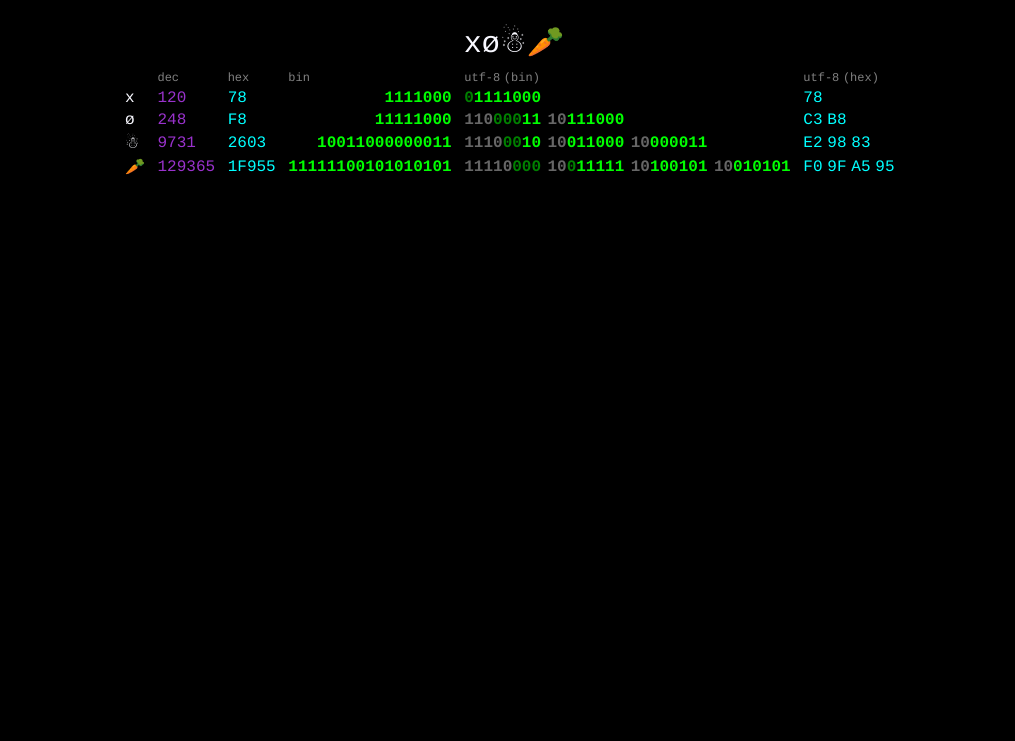
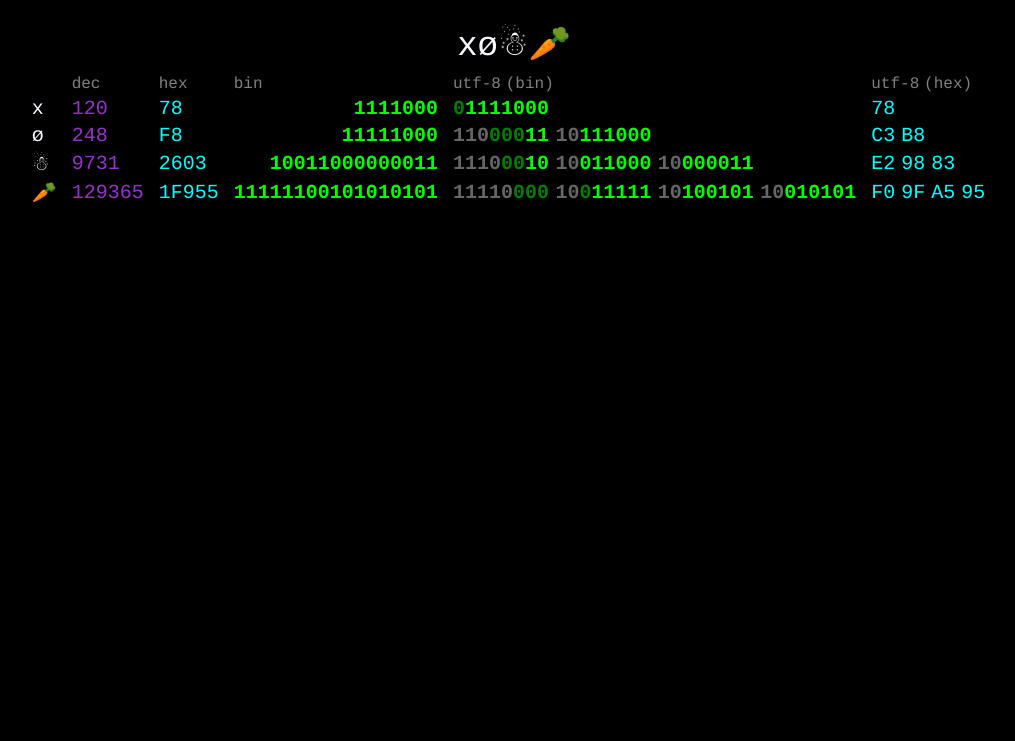
Before and after one commit to davidxcheng/utf-8-illustrator, a website with bundled scripts: page docs/index.html in a window 1280 px wide. Shown: the top 741 px of the page, without its empty margins (126-1141 px from the left). Built offline with nearby package versions, Linux system fonts and the light colour scheme.

Commit message:
Make font-size larger on >= 1250px screen

```diff
--- a/docs/css/style.css
+++ b/docs/css/style.css
@@ -46,6 +46,20 @@ td {
   font-size: 16px;
   padding-right: 1ch;
   text-align: left;
+}
+
+@media screen and (width >= 1250px) {
+  input[type=text] {
+    font-size: 34px;
+  }
+
+  th {
+    font-size: 16px;
+  }
+
+  td {
+    font-size: 20px;
+  }
 }
 
 .glyph {
```
